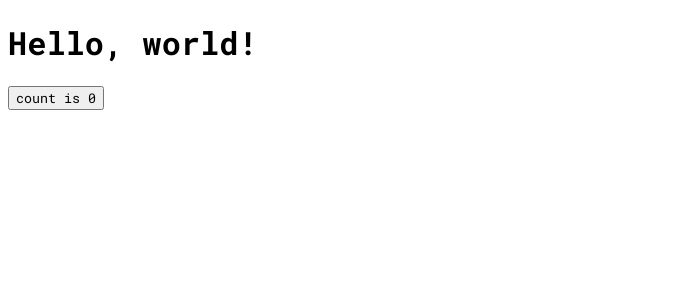
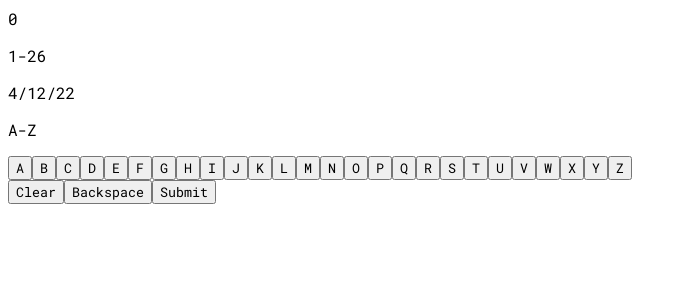
Before and after one commit to ppasupat/encoding-practice, a React (Vite) app: page / in a window 1280 px wide. Shown: the top 300 px of the page, without its empty margins (0-687 px from the left). Built offline with nearby package versions, Linux system fonts and the light colour scheme.

Commit message:
Basic gameplay done

```diff
--- a/src/App.jsx
+++ b/src/App.jsx
@@ -1,16 +1,51 @@
 import { useState } from 'react';
+import { generateQuestion } from './utils';
+import Keyboard from './Keyboard';
 
-function App() {
-  const [count, setCount] = useState(0)
+export default function App() {
+  const [score, setScore] = useState(0);
+  const [question, setQuestion] = useState(generateQuestion);
+  const [answer, setAnswer] = useState('');
+
+  function handleKey(key) {
+    setAnswer(a => a + key);
+  }
+
+  function handleClear() {
+    setAnswer('');
+  }
+
+  function handleBackspace() {
+    setAnswer(a => a.slice(0, -1));
+  }
+
+  function handleSubmit() {
+    if (answer === question.goldAnswer) {
+      setScore(s => s + 1);
+      setQuestion(generateQuestion());
+      setAnswer('');
+    } else {
+      alert(`Wrong. (Correct answer: ${question.goldAnswer})`);
+    }
+  }
 
   return (
     <>
-      <h1>Hello, world!</h1>
-      <button onClick={() => setCount((count) => count + 1)}>
-        count is {count}
-      </button>
+      <header>
+        <span id="score-display">{score}</span>
+      </header>
+      <article>
+        <p id="question-type">{question.questionType}</p>
+        <p id="question">{question.question}</p>
+        <p id="answer-type">{question.answerType}</p>
+        <p id="answer">{answer}</p>
+        <Keyboard handleKey={handleKey} />
+      </article>
+      <footer>
+        <button onClick={handleClear}>Clear</button>
+        <button onClick={handleBackspace}>Backspace</button>
+        <button onClick={handleSubmit}>Submit</button>
+      </footer>
     </>
   );
 }
-
-export default App;
--- /dev/null
+++ b/src/Keyboard.jsx
@@ -0,0 +1,14 @@
+const ALPHABETS = 'ABCDEFGHIJKLMNOPQRSTUVWXYZ';
+
+export default function Keyboard({ handleKey }) {
+  const keyboardElements = ALPHABETS.split('').map(x => (
+    <button key={x} onClick={() => handleKey(x)}>
+      {x}
+    </button>
+  ));
+  return (
+    <div className="keyboard">
+      {keyboardElements}
+    </div>
+  );
+}
--- /dev/null
+++ b/src/utils.js
@@ -0,0 +1,15 @@
+function getRandomWord() {
+  return new Array(3).fill(0).map(() => (
+    String.fromCodePoint(65 + Math.floor(Math.random() * 26))
+  ));
+}
+
+export function generateQuestion() {
+  let word = getRandomWord();
+  return {
+    questionType: '1-26',
+    answerType: 'A-Z',
+    question: word.map(x => x.codePointAt(0) - 64).join('/'),
+    goldAnswer: word.join(''),
+  }
+}
```
Also changed, not shown: 1 other file (tests, documents, lock files or other folders).
